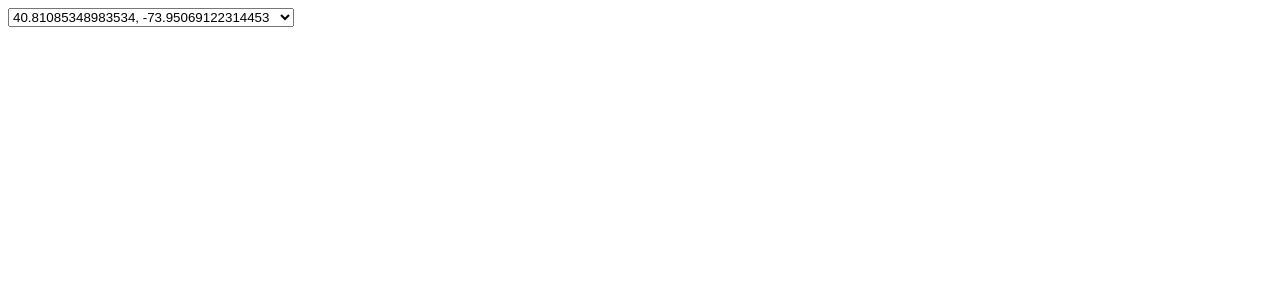
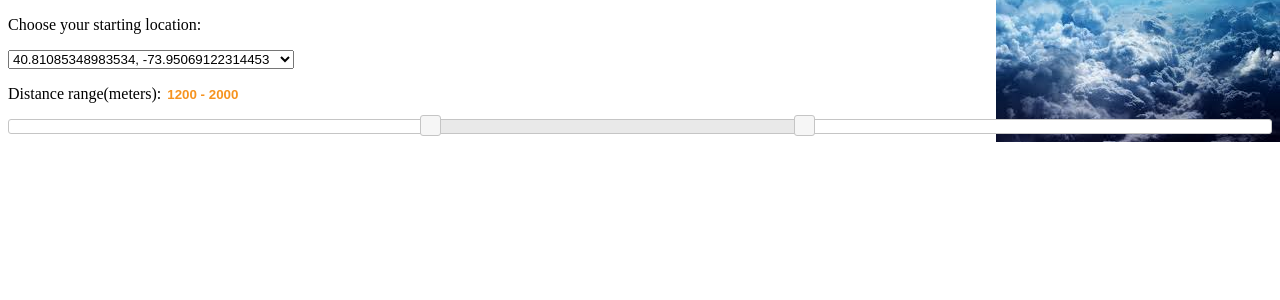
Before and after one commit to meirf/joggernaut, a Django app: template polls/templates/polls/route_index.html in a window 1280 px wide. Shown: the top 300 px of the page. Run offline with Django 3.2, Linux system fonts and the light colour scheme; the template is opened without the code that fills it: values that come from a table or form of the project are taken from there, others are empty; data comes from the database, SQL or seed files in the repository; parts of the project's set-up code (start-up, migrations or seed data) failed here and were passed over; some libraries are stand-ins or nearby versions.

Commit message:
added slider

```diff
--- a/polls/templates/polls/route_index.html
+++ b/polls/templates/polls/route_index.html
@@ -1,7 +1,51 @@
-<form method="POST">
+<!doctype html>
+<html lang="en">
+<head>
+  <meta charset="utf-8">
+  <title>Run Guidance</title>
+
+  <form name="path_specs" method="GET">
+    <p>Choose your starting location:</p>
     <select name="starting_coord">
         {% for n in nodes %}
             <option value="{{ n.node_id }}">{{ n.latit }}, {{ n.longit }}</option>
         {% endfor %}
     </select>
   </form>
+
+  <link rel="stylesheet" href="http://code.jquery.com/ui/1.10.3/themes/smoothness/jquery-ui.css">
+  <script src="http://code.jquery.com/jquery-1.9.1.js"></script>
+  <script src="http://code.jquery.com/ui/1.10.3/jquery-ui.js"></script>
+  <link rel="stylesheet" href="/resources/demos/style.css">
+  <script>
+  $(function() {
+
+    $( "#slider-range" ).slider({
+      step: 5,
+      range: true,
+      min: 300,
+      max: 3000,
+      values: [ 1200, 2000 ],
+      slide: function( event, ui ) {
+        $( "#amount" ).val( ui.values[0] + " - " + ui.values[1]);
+        console.log("hello");
+      }
+    });
+
+    $("#amount").val($("#slider-range").slider("values", 0) +
+      " - " + $("#slider-range").slider("values", 1));
+
+  });
+  </script>
+</head>
+<body>
+
+<p>
+  <label for="amount">Distance range(meters):</label>
+  <input type="text" id="amount" style="border:0; color:#f6931f; font-weight:bold;">
+</p>
+
+<div id="slider-range"></div>
+
+</body>
+</html>
```
Lines whose indentation alone changed are shown as unchanged.
